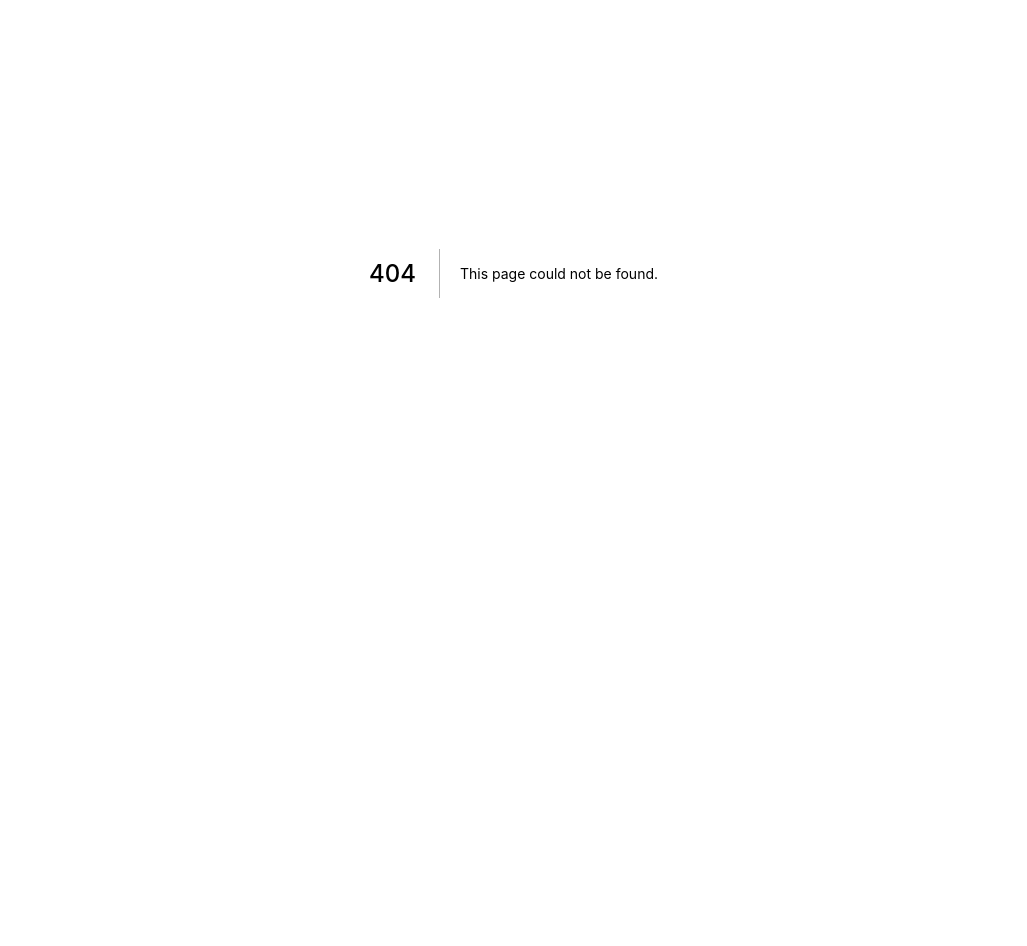
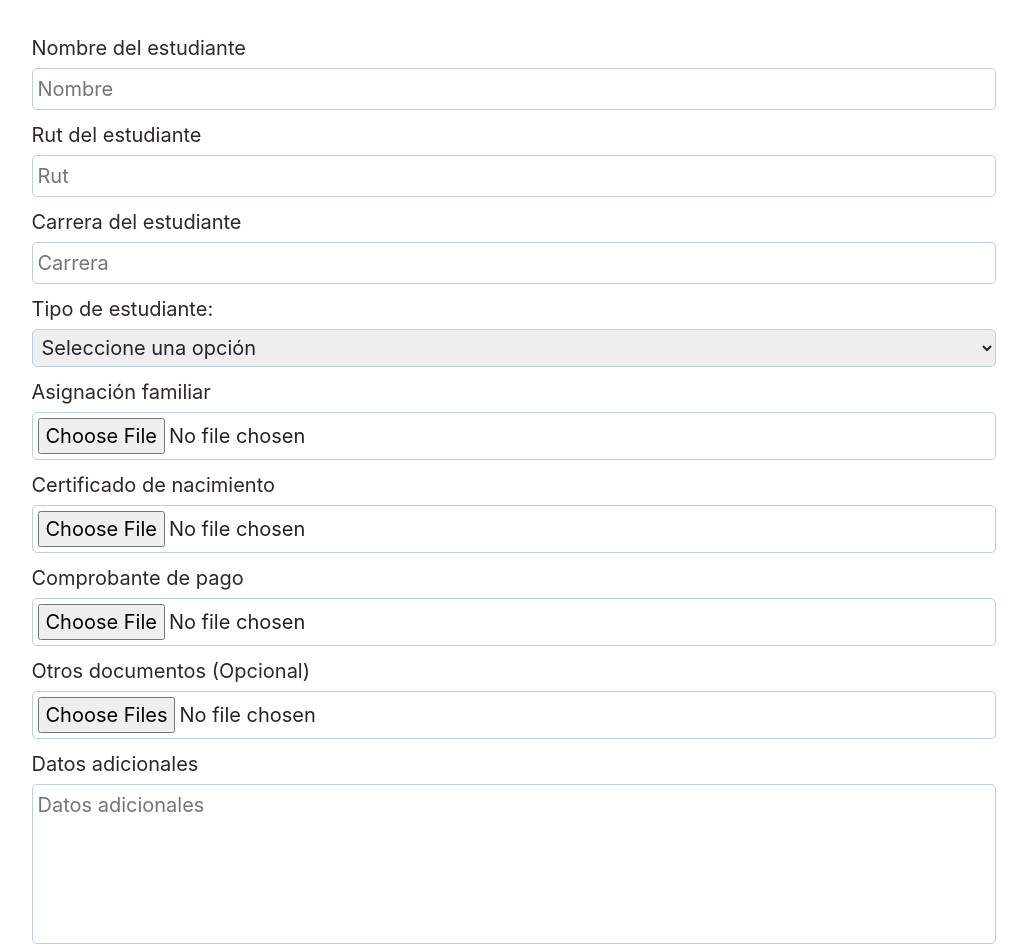
Before and after one commit to MilzCode/fron-bhf, a Next.js app: page /crear-solicitud-dpe in a window 1280 px wide. Before the commit this address had no page. Shown: the part 127-1073 px from the top of the page, without its empty margins (154-1181 px from the left). Before the commit the page ends 800 px from the top, so only its background shows below. Built offline with nearby package versions, Linux system fonts and the light colour scheme.

Commit message:
feat: crear-solicitud-dpe.tsx

```diff
--- /dev/null
+++ b/pages/crear-solicitud-dpe.tsx
@@ -0,0 +1,228 @@
+import React, { useState } from "react";
+import Volver from "../components/other/Volver";
+import { useEffect } from "react";
+import useValidacion from "../hooks/useValidation";
+import validarCrearSolicitud from "../validations/validarCrearSolicitud";
+
+const stateInicialCrearSolicitud = {
+  nombre: "",
+  rut: "",
+  carrera: "",
+  tipoEstudiante: "",
+  asignacionFamiliar: null,
+  certificadoNacimiento: null,
+  comprobantePago: null,
+  documentos: "",
+  datosAdicionales: "",
+};
+
+//Funcionario
+const CrearSolicitud = () => {
+  const enviarSolicitud = () => {
+    console.log("Enviar solicitud");
+    console.log(valores);
+  };
+
+  const { valores, errores, handleSubmit, handleChange, handleBlur } =
+    useValidacion(
+      stateInicialCrearSolicitud,
+      validarCrearSolicitud,
+      enviarSolicitud
+    );
+
+  return (
+    <div className="crearSolicitud">
+      <h1 className="TITULO">Crear Solicitud por un tercero</h1>
+      <form className="crearSolicitud__formulario" onSubmit={handleSubmit}>
+        <div className="crearSolicitud__input LABELINPUT">
+          <h5>Por favor ingrese los datos del tercero en detalles adicionales</h5>
+          <br/>
+        </div>
+        <div className="crearSolicitud__input LABELINPUT">
+          <label htmlFor="nombre">Nombre del estudiante</label>
+          <input
+            id="nombre"
+            type="text"
+            name="nombre"
+            onChange={handleChange}
+            onBlur={handleBlur}
+            placeholder="Nombre"
+          />
+          {errores.nombre && (
+            <>
+              <p className="ERROR">{errores.nombre}</p>
+            </>
+          )}
+        </div>
+
+        <div className="crearSolicitud__input LABELINPUT">
+          <label htmlFor="rut">Rut del estudiante</label>
+          <input
+            id="rut"
+            type="text"
+            name="rut"
+            placeholder="Rut"
+            onChange={handleChange}
+            onBlur={handleBlur}
+          />
+
+          {errores.rut && (
+            <>
+              <p className="ERROR">{errores.rut}</p>
+            </>
+          )}
+        </div>
+
+        <div className="crearSolicitud__input LABELINPUT">
+          <label htmlFor="carrera">Carrera del estudiante</label>
+          <input
+            id="carrera"
+            type="text"
+            name="carrera"
+            placeholder="Carrera"
+            onChange={handleChange}
+            onBlur={handleBlur}
+          />
+
+          {errores.carrera && (
+            <>
+              <p className="ERROR">{errores.carrera}</p>
+            </>
+          )}
+        </div>
+
+        <div className="crearSolicitud__input LABELINPUT">
+          <label htmlFor="tipoEstudiante">Tipo de estudiante:</label>
+          <select
+            id="tipoEstudiante"
+            onChange={handleChange}
+            onBlur={handleBlur}
+          >
+            <option value="">Seleccione una opción</option>
+            <option value="Estudiante Nuevo">Estudiante Nuevo</option>
+            <option value="Estudiante Antiguo">Estudiante Antiguo</option>
+          </select>
+          {errores.tipoEstudiante && (
+            <>
+              <p className="ERROR">{errores.tipoEstudiante}</p>
+            </>
+          )}
+        </div>
+
+        {/* archivo */}
+        <div className="crearSolicitud__input LABELINPUT">
+          <label htmlFor="asignacionFamiliar">Asignación familiar</label>
+          <input
+            id="asignacionFamiliar"
+            name="asignacionFamiliar"
+            type="file"
+            onChange={handleChange}
+            onBlur={handleBlur}
+          />
+          {errores.asignacionFamiliar && (
+            <>
+              <p className="ERROR">{errores.asignacionFamiliar}</p>
+            </>
+          )}
+        </div>
+        <div className="crearSolicitud__input LABELINPUT">
+          <label htmlFor="certificadoNacimiento">
+            Certificado de nacimiento
+          </label>
+          <input
+            id="certificadoNacimiento"
+            name="certificadoNacimiento"
+            type="file"
+            onChange={handleChange}
+            onBlur={handleBlur}
+          />
+          {errores.certificadoNacimiento && (
+            <>
+              <p className="ERROR">{errores.certificadoNacimiento}</p>
+            </>
+          )}
+        </div>
+        <div className="crearSolicitud__input LABELINPUT">
+          <label htmlFor="comprobantePago">Comprobante de pago</label>
+          <input
+            id="comprobantePago"
+            name="comprobantePago"
+            type="file"
+            onChange={handleChange}
+            onBlur={handleBlur}
+          />
+          {errores.comprobantePago && (
+            <>
+              <p className="ERROR">{errores.comprobantePago}</p>
+            </>
+          )}
+        </div>
+        <div className="crearSolicitud__input LABELINPUT">
+          <label htmlFor="documentos">Otros documentos (Opcional)</label>
+          <input
+            id="documentos"
+            name="documentos"
+            type="file"
+            multiple
+            onChange={function (e) {
+              console.log(e.target.files);
+              //validación documentos
+              let documentos = e.target.files;
+              let valido = true;
+              if (documentos && documentos.length > 0) {
+                for (let i in documentos) {
+                  if (/(.jpg|.jpeg|.png|.pdf|.docx)$/i.test(documentos[i].name) === false) {
+                    valido = false;
+                  }
+                }
+              }
+              if (valido) {
+                let changedE = e;
+                changedE.target.value = "valido";
+                handleChange(changedE);
+              }
+              else {
+                let changedE = e;
+                changedE.target.value = "no valido";
+                handleChange(changedE);
+              }
+            }}
+          />
+          {errores.documentos && (
+            <>
+              <p className="ERROR">{errores.documentos}</p>
+            </>
+          )}
+        </div>
+        {/* datos adicionales text area */}
+        <div className="crearSolicitud__input LABELINPUT">
+          <label htmlFor="datosAdicionales">Datos adicionales</label>
+          <textarea
+            id="datosAdicionales"
+            name="datosAdicionales"
+            placeholder="Datos adicionales"
+            onChange={handleChange}
+            onBlur={handleBlur}
+          ></textarea>
+          {errores.datosAdicionales && (
+            <>
+              <p className="ERROR">{errores.datosAdicionales}</p>
+            </>
+          )}
+        </div>
+        {/* Botones */}
+        <div className="crearSolicitud__botones BOTONES">
+          <button type="submit" className="BOTON">
+            Enviar
+          </button>
+          <button type="reset" className="BOTON BACKGROUNDCOLORRED">
+            Cancelar
+          </button>
+        </div>
+      </form>
+      <Volver />
+    </div>
+  );
+};
+
+export default CrearSolicitud;
```
